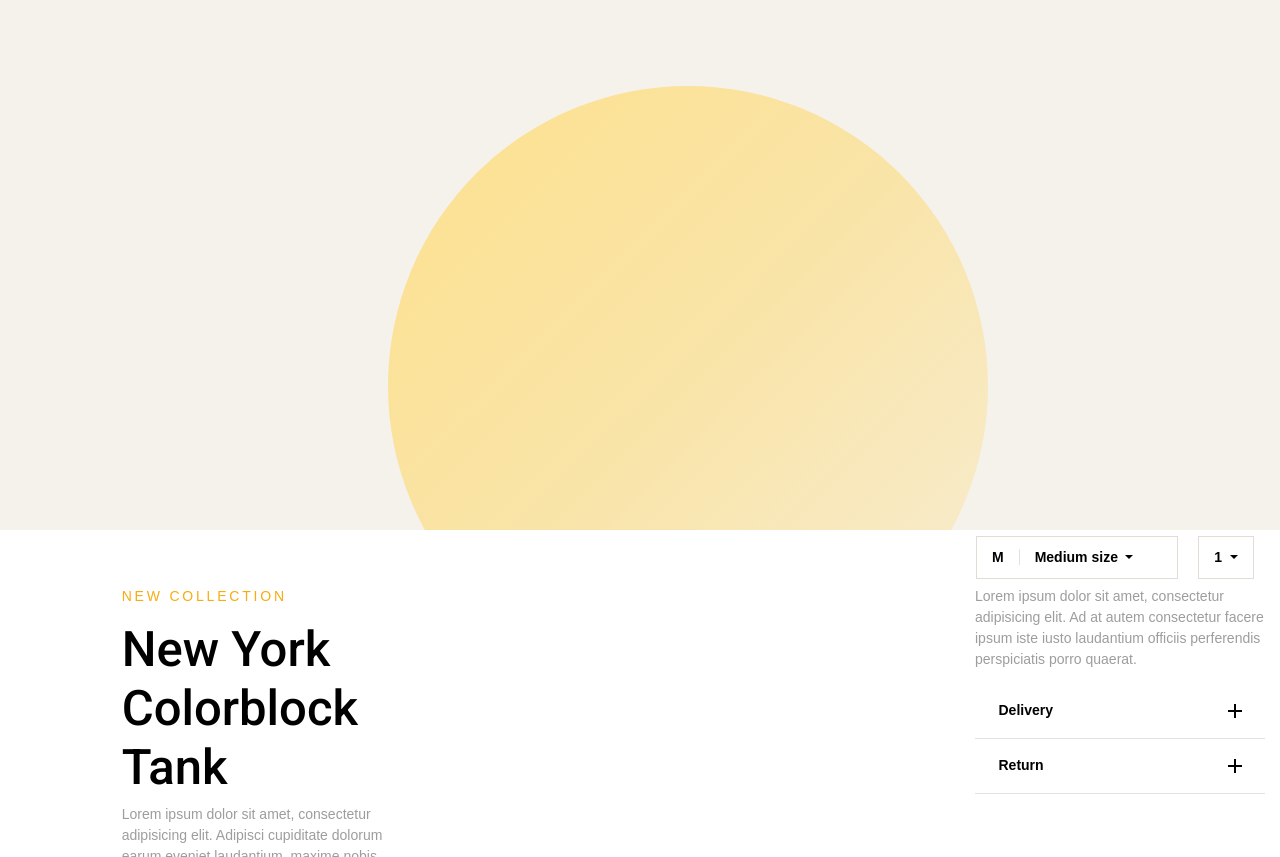
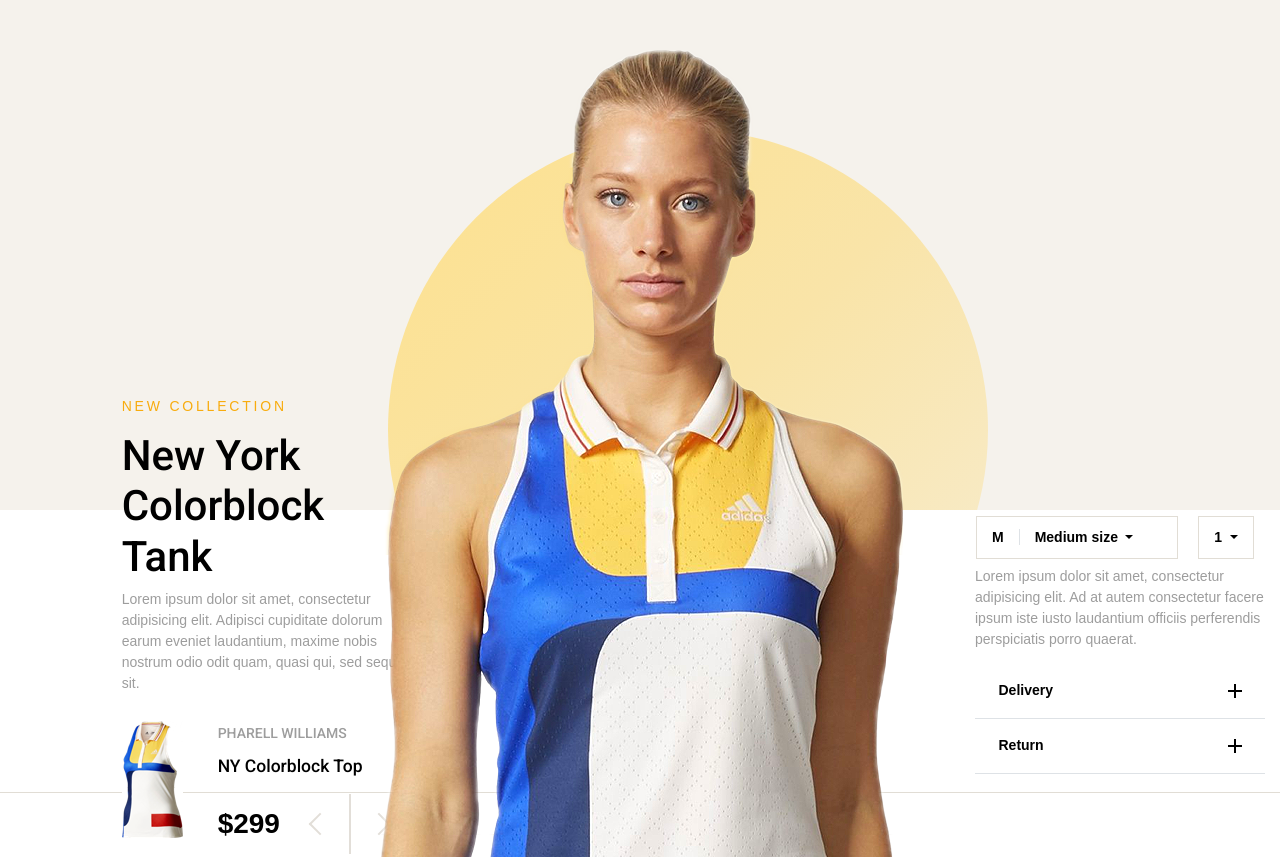
Before and after one commit to likush/mifort-test-task, a website: page index.html in a window 1280 px wide. Shown: the part 95-952 px from the top of the page. Drawn offline with nearby package versions, Linux system fonts and the light colour scheme; files that its build step writes are made by us from their sources; a web font is replaced by a local one.

Commit message:
Customize responsive layout

```diff
--- a/customized-bootstrap/scss/_variables.scss
+++ b/customized-bootstrap/scss/_variables.scss
@@ -8,6 +8,7 @@ $font-family-base: "Khula", sans-serif;
 
 //headings
 $headings-font-family: "Roboto", sans-serif;
+$display4-size: 3rem !default;
 
 //forms
 $input-color: #000;
@@ -30,12 +31,10 @@ $jumbotron-bg: $transparent;
 //card
 $card-border-color: #f2f0ec;
 $card-cap-bg: #fff;
-$card-bg:  $transparent;
-
+$card-bg: $transparent;
 
 //buttons
 $input-btn-focus-box-shadow: none;
-
 $border-radius: none;
 
 @import "../../node_modules/bootstrap/scss/variables";
--- a/index.html
+++ b/index.html
@@ -61,10 +61,11 @@
     </div>
 </div>
 
+
 <div class="container-fluid content">
     <div class="row justify-content-between row_bordered">
         <div class="col-12 col-md-6 col-lg-3 offset-lg-1">
-            <div class="jumbotron">
+            <div class="jumbotron jumbotron_main">
                 <p class="text-uppercase text_accent">New collection</p>
                 <h1 class="display-4">New York Colorblock Tank</h1>
                 <p class="text-muted">Lorem ipsum dolor sit amet, consectetur adipisicing elit. Adipisci cupiditate
@@ -149,7 +150,7 @@
         </div>
     </div>
     <div class="row justify-content-between">
-        <div class="col-12 col-md-6 col-lg-3 offset-lg-1">
+        <div class="col-12 col-md-6 col-lg-3 offset-lg-1 slider_main">
             <img class="float-left" src="img/product_img__small.png" alt="product-image">
             <div class="card">
                 <div class="card-body">
@@ -175,11 +176,14 @@
             <button class="btn btn__custom btn__custom_inverted">Add to cart</button>
         </div>
     </div>
-    <div class="row justify-content-center">
-        <div class="col-lg-5">
-            <img class="img-fluid img__product" src="img/product_img.png" alt="product-image">
+    <div class="row d-none d-lg-block">
+        <div class="col-lg-5 m-auto d-flex justify-content-center">
+            <img class="img__product" src="img/product_img.png" alt="product-image">
+            <!--<img class="img__product" src="img/product_img-2.png" alt="product-image">-->
+
         </div>
     </div>
+
 </div>
 
 
--- a/style/style.css
+++ b/style/style.css
@@ -1,11 +1,38 @@
+@media (min-width: 992px) {
+    .jumbotron_main {
+        margin-top: -170px;
+    }
+
+    .slider_main {
+        margin-top: -72px;
+        margin-bottom: 100px;
+    }
+
+    .img__product {
+        max-width: 100%;
+    }
+}
+
+
 html {
     font-size: 14px;
+    height: 100%
+}
+
+body {
+    height: 100%;
+}
+
+.bg {
+    min-height: 100%;
+    background: url("../img/product_img-2.png") no-repeat;
+background-size: cover;
+
 }
 
 /*navbar*/
 .navbar_main {
     background-color: #f5f2ec;
-    /*font-size: .875rem;*/
 }
 
 .nav-link:hover {
@@ -19,23 +46,27 @@ html {
 /*decorator*/
 .img__product {
     position: absolute;
-
+    bottom: 0;
+    max-width: 580px;
+    margin: auto;
 }
 
 .decorator_wrapper {
-    height: 65vh;
+    height: 500px;
     background-color: #f5f2ec;
     overflow: hidden;
 }
+
 .decorator_item {
-    position: absolute;
-    bottom: -30%;
+    overflow: visible;
+    position: relative;
+    margin: auto;
+    bottom: -20%;
     width: 600px;
     height: 600px;
     background: #fde18e; /* for old browsers */
     background: linear-gradient(135deg, #fde18e 0%, #f9e4a8 50%, #f7edd3 100%);
 }
-
 
 .content {
     background-color: white;
```
